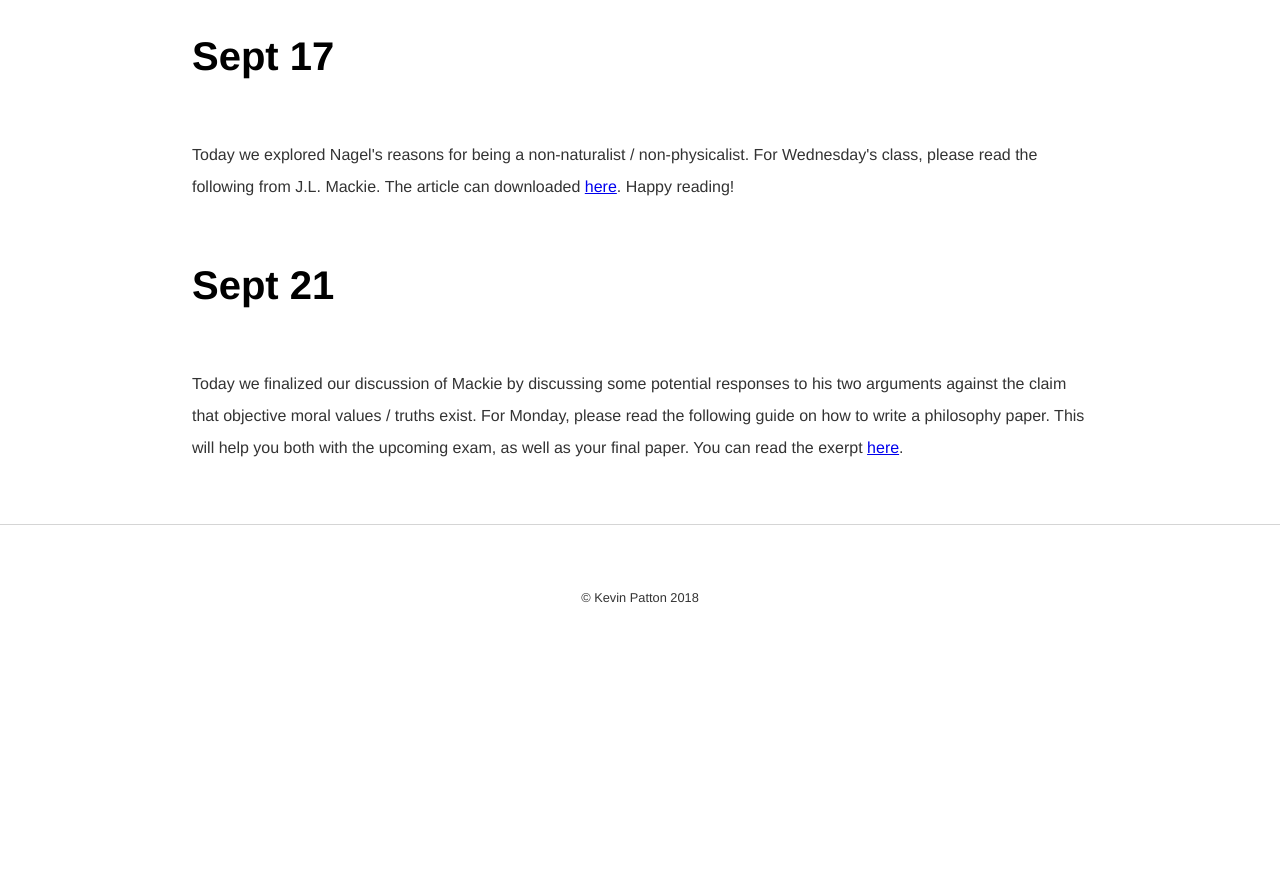
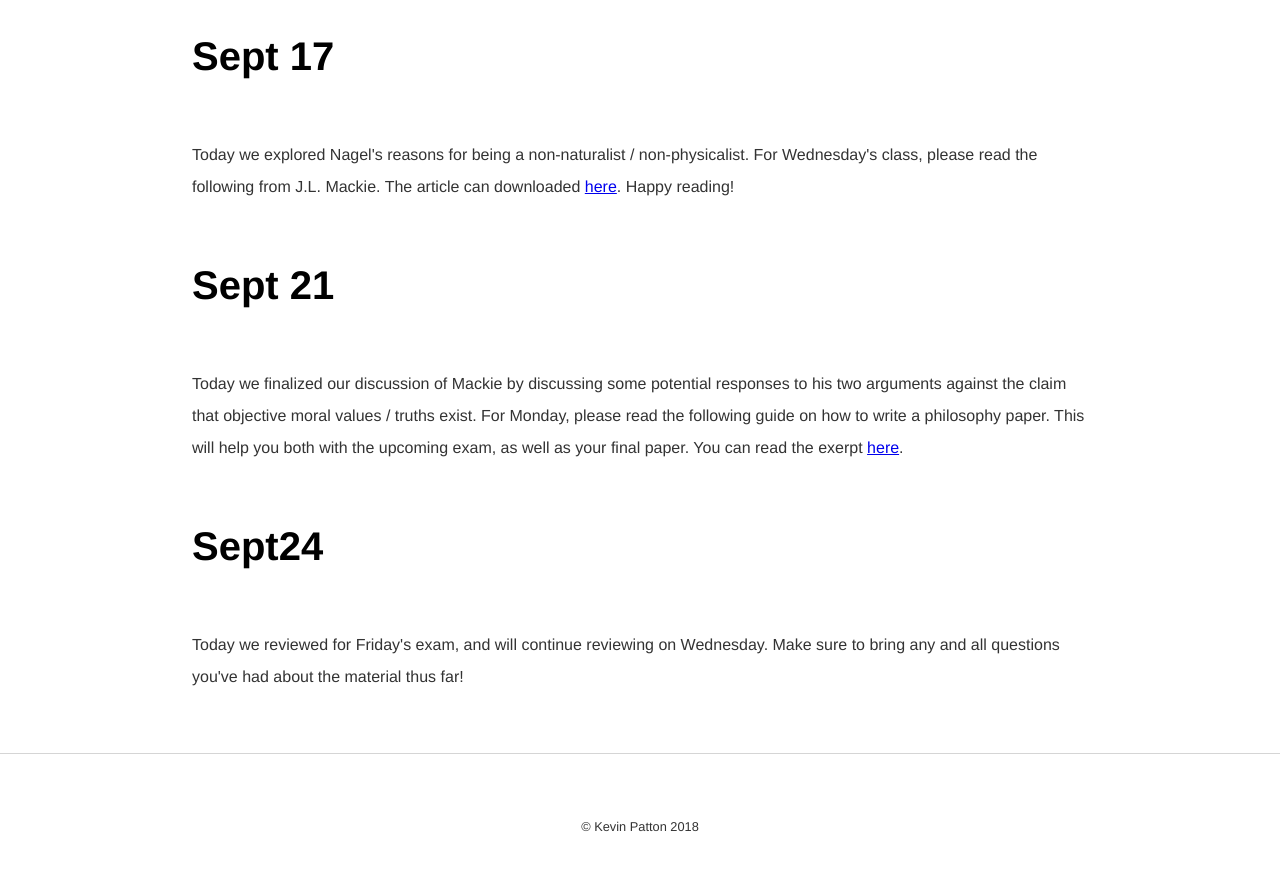
Before and after one commit to kevinjpatton/kevinjpatton.github.io, a Jekyll site: the page built from teaching/phil1020/index.html, in a window 1280 px wide and 900 px high, scrolled down 2906 px. Shown: the top 871 px of the window. Built offline with Jekyll 4.4.1, drawn with Linux system fonts in a browser that asks for light colours; Markdown is read by kramdown in place of the engine named in the settings; before the commit the page ends 3577 px from its top, so only the background shows below that.

Commit message:
Update index.html

```diff
--- a/teaching/phil1020/index.html
+++ b/teaching/phil1020/index.html
@@ -28,3 +28,5 @@ title: Philosophy 1020 - Kevin Patton
 <h1>Sept 21</h1>
 <p>Today we finalized our discussion of Mackie by discussing some potential responses to his two arguments against the claim that objective moral values / truths exist.  For Monday, please read the following guide on how to write a philosophy paper.  This will help you both with the upcoming exam, as well as your final paper.  You can read the exerpt <a href=
 http://www.sfu.ca/philosophy/resources/writing.html>here</a>.
+<h1>Sept24</h1>
+<p>Today we reviewed for Friday's exam, and will continue reviewing on Wednesday.  Make sure to bring any and all questions you've had about the material thus far!</p>
```
